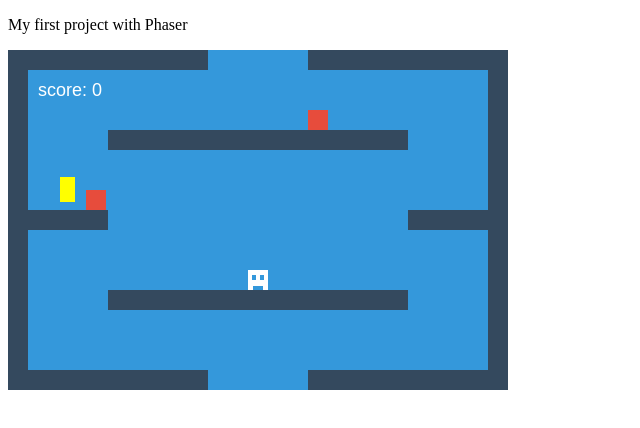
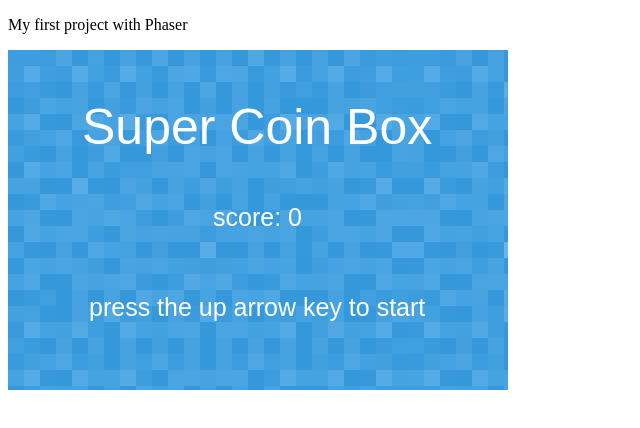
Before and after one commit to ErraticUnicorn/phaser-tutorial, a plain HTML site: page index.html in a window 1280 px wide. Shown: the whole page, without its empty margins (0-640 px from the left). Drawn offline with Linux system fonts and the light colour scheme.

Commit message:
adds states

```diff
--- a/index.html
+++ b/index.html
@@ -4,7 +4,11 @@
         <meta charset="utf-8" />
         <title> First project </title>
         <script type="text/javascript" src="phaser.min.js"></script>
-        <script type="text/javascript" src="main.js"></script>
+        <script type="text/javascript" src="js/boot.js"></script>
+        <script type="text/javascript" src="js/load.js"></script>
+        <script type="text/javascript" src="js/menu.js"></script>
+        <script type="text/javascript" src="js/play.js"></script>
+        <script type="text/javascript" src="js/game.js"></script>
     </head>
     <body>
         <p> My first project with Phaser </p>
--- /dev/null
+++ b/js/boot.js
@@ -0,0 +1,14 @@
+var bootState = {
+    preload: function () {
+        // Load the image
+        game.load.image('progressBar', 'assets/progressBar.png');
+    },
+    create: function() {
+        // Set some game settings
+        game.stage.backgroundColor = '#3498db';
+        game.physics.startSystem(Phaser.Physics.ARCADE);
+        game.renderer.renderSession.roundPixels = true;
+        // Start the load state
+        game.state.start('load');
+    }
+};
--- /dev/null
+++ b/js/game.js
@@ -0,0 +1,14 @@
+// Initialize Phaser
+var game = new Phaser.Game(500, 340, Phaser.AUTO, 'gameDiv');
+// Define our global variable
+game.global = {
+    score: 0
+};
+// Add all the states
+game.state.add('boot', bootState);
+game.state.add('load', loadState);
+game.state.add('menu', menuState);
+game.state.add('play', playState);
+
+// Start the 'boot' state
+game.state.start('boot');
--- /dev/null
+++ b/js/load.js
@@ -0,0 +1,24 @@
+var loadState = {
+
+    preload: function () {
+        var loadingLabel = game.add.text(game.width/2, 150,
+                                        'loading...', { font: '30px Arial', fill: '#ffffff' });
+        loadingLabel.anchor.setTo(0.5, 0.5);
+        var progressBar = game.add.sprite(game.width/2, 200, 'progressBar');
+        progressBar.anchor.setTo(0.5, 0.5);
+        game.load.setPreloadSprite(progressBar);
+
+        game.load.image('player', 'assets/player.png');
+        game.load.image('enemy', 'assets/enemy.png');
+        game.load.image('coin', 'assets/coin.png');
+        game.load.image('wallV', 'assets/wallVertical.png');
+        game.load.image('wallH', 'assets/wallHorizontal.png');
+        // Load a new asset that we will use in the menu state
+        game.load.image('background', 'assets/background.png');
+
+    },
+
+    create: function () {
+        game.state.start('menu');
+    }
+}
--- /dev/null
+++ b/js/menu.js
@@ -0,0 +1,23 @@
+var menuState = {
+    create: function() {
+        game.add.image(0, 0, 'background');
+
+        var nameLabel = game.add.text(game.width/2, 80,
+                                      'Super Coin Box', { font: '50px Arial', fill: '#ffffff'});
+        nameLabel.anchor.setTo(0.5, 0.5);
+
+        var scoreLabel = game.add.text(game.width/2, game.height/2,                              'score: ' + game.global.score,
+                                     { font: '25px Arial', fill: '#ffffff'});
+        scoreLabel.anchor.setTo(0.5, 0.5);
+
+        var startLabel = game.add.text(game.width/2, game.height-   80, 'press the up arrow key to start', { font: '25px Arial', fill: '#ffffff' });
+        startLabel.anchor.setTo(0.5, 0.5);
+
+        var upKey = game.input.keyboard.addKey(Phaser.Keyboard.UP);
+        upKey.onDown.add(this.start, this);
+    },
+
+    start: function() {
+        game.state.start('play');
+    },
+}
--- a/main.js
+++ b/js/play.js
@@ -1,29 +1,12 @@
-// We create our only state
-var mainState = {
-    // Here we add all the functions we need for our state
-    // For this project we will just have 3
-    preload: function() {
-    // This function will be executed at the beginning
-    // That's where we load the game's assets
-        game.load.image('player', 'assets/player.png');
-        game.load.image('wallV', 'assets/wallVertical.png');
-        game.load.image('wallH', 'assets/wallHorizontal.png');
-        game.load.image('coin', 'assets/coin.png');
-        game.load.image('enemy', 'assets/enemy.png');
-    },
+var playState = {
+
     create: function() {
-    // This function is called after the 'preload' function
-    // Here we set up the game, display sprites, etc.
         this.player = game.add.sprite(game.width/2, game.height/2, 'player')
-        this.player.anchor.setTo(0.5, 0.5);
-        // Tell Phaser that the player will use the Arcade physics engine
+        this.player.anchor.setTo(0.5, 0.5);;
+        // Add vertical gravity to the player
         game.physics.arcade.enable(this.player);
-        // Add vertical gravity to the player
         this.player.body.gravity.y = 500;
         this.cursor = game.input.keyboard.createCursorKeys();
-        game.stage.backgroundColor = '#3498db';
-        game.physics.startSystem(Phaser.Physics.ARCADE);
-        game.renderer.renderSession.roundPixels = true;
         // Display the coin
         this.coin = game.add.sprite(60, 140, 'coin');
         // Add Arcade physics to the coin
@@ -34,7 +17,7 @@ var mainState = {
         this.scoreLabel = game.add.text(30, 30, 'score: 0',
         { font: '18px Arial', fill: '#ffffff' });
         // Initialize the score variable
-        this.score = 0;
+        game.global.score = 0;
 
         this.enemies = game.add.group();
         this.enemies.enableBody = true;
@@ -95,14 +78,14 @@ var mainState = {
     },
 
     playerDie: function() {
-        game.state.start('main');
+        game.state.start('menu');
     },
 
     takeCoin: function(player, coin) {
         // Increase the score by 5
-        this.score += 5;
+        game.global.score += 5;
         // Update the score label by using its 'text' property
-        this.scoreLabel.text = 'score: ' + this.score;
+        this.scoreLabel.text = 'score: ' + game.global.score;
         // Change the coin position
         this.updateCoinPosition();
     },
@@ -144,8 +127,3 @@ var mainState = {
         enemy.outOfBoundsKill = true;
     },
 };
-// We initialize Phaser
-var game = new Phaser.Game(500, 340, Phaser.AUTO, 'gameDiv');
-// And we tell Phaser to add and start our 'main' state
-game.state.add('main', mainState);
-game.state.start('main');
```
